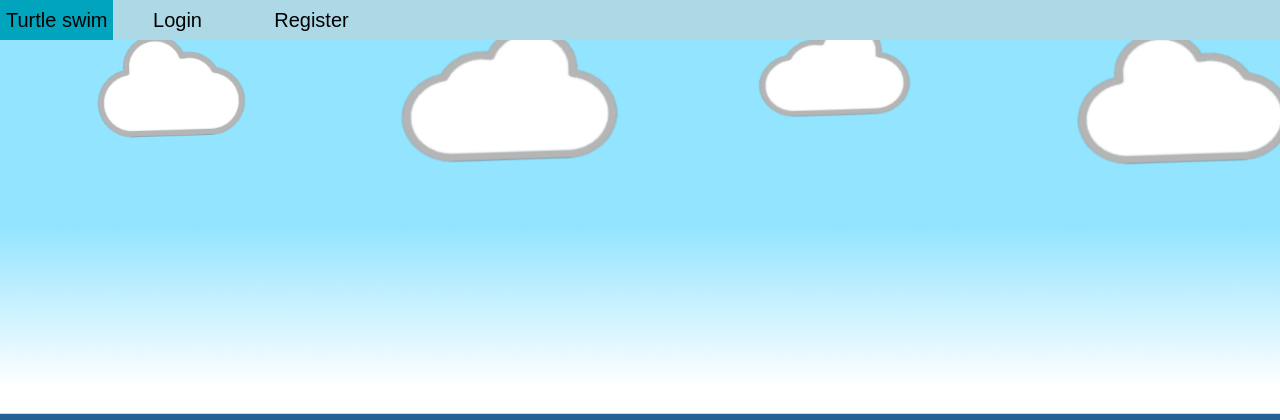
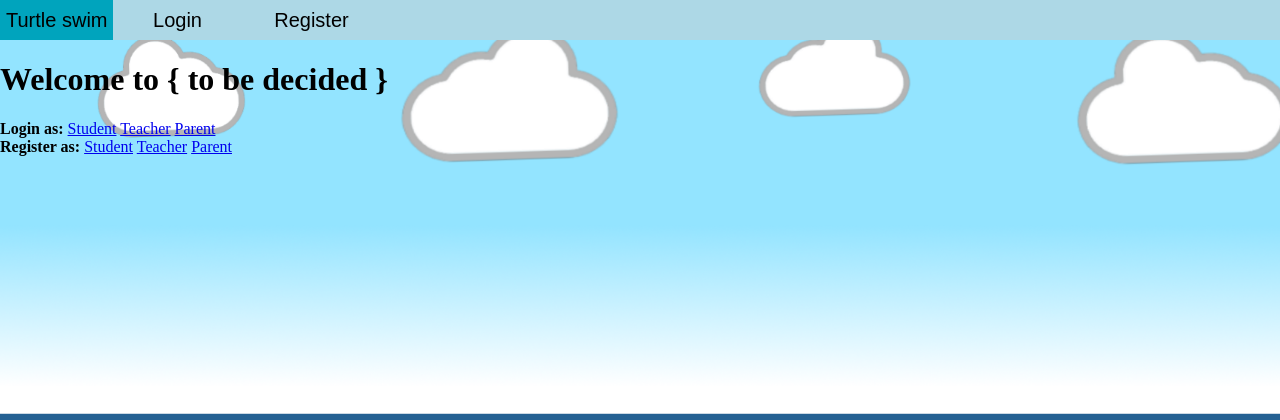
Before and after one commit to SophKirkup/Team_17, a Flask app: page / in a window 1280 px wide. Shown: the top 420 px of the page. Run offline with Flask 2, Linux system fonts and the light colour scheme.

Commit message:
Made welcome / home page for the user

```diff
--- a/templates/index.html
+++ b/templates/index.html
@@ -1,13 +1,24 @@
 {% extends "base.html" %}
 
 {% block content %}
-{#    <h1>#}
-{#        Virtual Environmentalists#}
-{#    </h1>#}
-{##}
-{#    <h2>#}
-{#      CSC2033#}
-{#    </h2>#}
-{##}
-{#    <p>Team 17</p>#}
+
+    <div class="welcome">
+        <h1>
+            Welcome to { to be decided }
+        </h1>
+
+        <div class="welcomeLoginHeight">
+            <b class="homeOffer buttonAllign">Login as:</b>
+            <a class="button3" href="{{ url_for('students.studentLogin') }}">Student</a>
+            <a class="button3" href="{{ url_for('students.teacherLogin') }}">Teacher</a>
+            <a class="button3" href="{{ url_for('students.parentLogin') }}">Parent</a>
+        </div>
+
+        <div class="welcomeRegisterHeight">
+            <b class="homeOffer">Register as:</b>
+            <a class="button3" href="{{ url_for('students.register') }}">Student</a>
+            <a class="button3" href="{{ url_for('students.register') }}">Teacher</a>
+            <a class="button3" href="{{ url_for('students.register') }}">Parent</a>
+        </div>
+    </div>
 {% endblock %}
```
